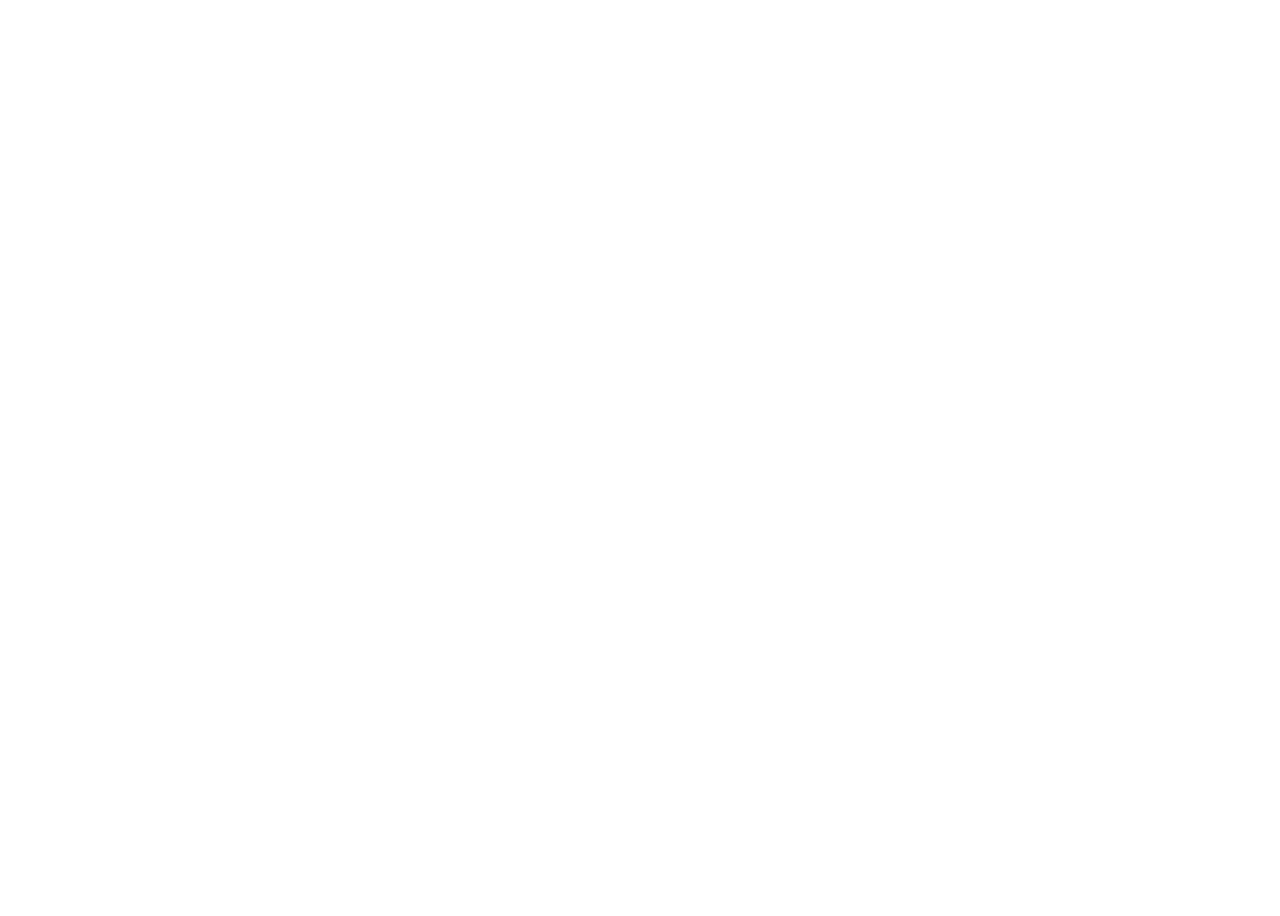
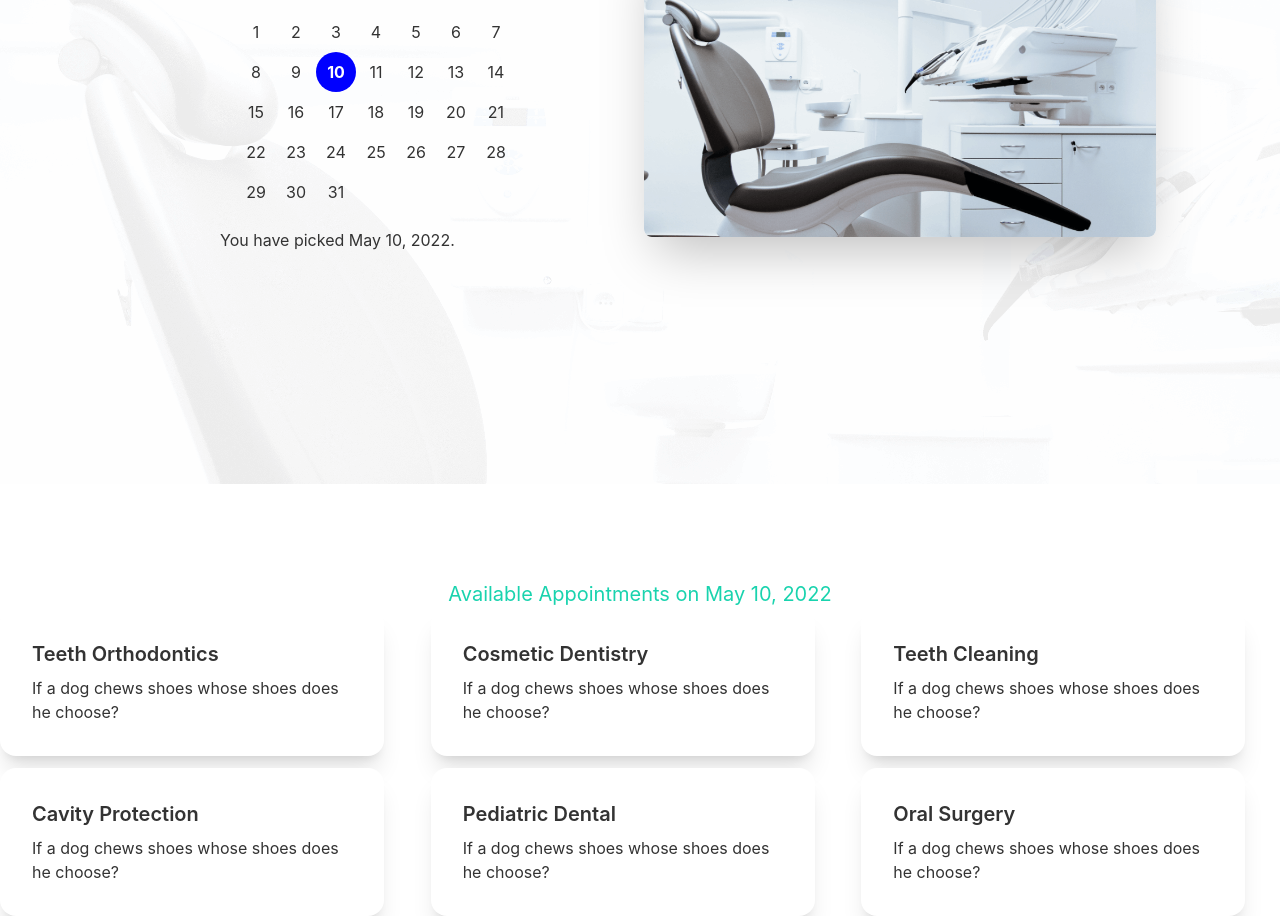
Before and after one commit to Shubratokumar/doctors-portal-client, a React (Create React App) app: page /appointment in a window 1280 px wide. Before the commit this address had no page. Shown: the part 380-1296 px from the top of the page. Before the commit the page ends 800 px from the top, so only its background shows below. Built offline with nearby package versions, Linux system fonts and the light colour scheme.

Commit message:
added service section at appointment route

```diff
--- a/package.json
+++ b/package.json
@@ -7,7 +7,9 @@
     "@testing-library/react": "^12.1.4",
     "@testing-library/user-event": "^13.5.0",
     "daisyui": "^2.14.3",
+    "date-fns": "^2.28.0",
     "react": "^17.0.2",
+    "react-day-picker": "^8.0.4",
     "react-dom": "^17.0.2",
     "react-router-dom": "^6.3.0",
     "react-scripts": "5.0.0",
--- /dev/null
+++ b/public/services.json
@@ -0,0 +1,57 @@
+[
+    {
+      "_id": 1,
+      "name": "Teeth Orthodontics",
+      "slots": [
+        "08.00 AM - 08.30 AM",
+        "08.30 AM - 09.00 AM",
+        "09.00 AM - 9.30 AM",
+        "09.30 AM - 10.00 AM",
+        "10.00 AM - 10.30 AM",
+        "10.30 AM - 11.00 AM"
+      ]
+    },
+    {
+      "_id": 2,
+      "name": "Cosmetic Dentistry",
+      "slots": [
+        "09.00 AM - 9.30 AM",
+        "09.30 AM - 10.00 AM",
+        "10.00 AM - 10.30 AM",
+        "10.30 AM - 11.00 AM"
+      ]
+    },
+    {
+      "_id": 3,
+      "name": "Teeth Cleaning",
+      "slots": []
+    },
+    {
+      "_id": 4,
+      "name": "Cavity Protection",
+      "slots": [
+        "10.00 AM - 10.30 AM",
+        "10.30 AM - 11.00 AM"
+      ]
+    },
+    {
+      "_id": 5,
+      "name": "Pediatric Dental",
+      "slots": [
+        "08.30 AM - 09.00 AM",
+        "09.00 AM - 9.30 AM",
+        "09.30 AM - 10.00 AM",
+        "10.00 AM - 10.30 AM",
+        "10.30 AM - 11.00 AM"
+      ]
+    },
+    {
+      "_id": 6,
+      "name": "Oral Surgery",
+      "slots": [
+        "09.30 AM - 10.00 AM",
+        "10.00 AM - 10.30 AM",
+        "10.30 AM - 11.00 AM"
+      ]
+    }
+  ]
--- a/src/App.js
+++ b/src/App.js
@@ -5,16 +5,18 @@
 import Navbar from "./Pages/Shared/Navbar";
 import Login from './Pages/Login/Login';
 import NotFound from "./Pages/NotFound/NotFound";
+import Appointment from "./Pages/Appointment/Appointment";
 
 function App() {
   return (
-    <div >
+    <div className="max-w-7xl mx-auto" >
       {/* className="px-2 lg:px-20" */}
       <Navbar/>
       <Routes>
         <Route path="/" element={<Home />} />
         <Route path="about" element={<About />} />
         <Route path="login" element={<Login />} />
+        <Route path="appointment" element={<Appointment />} />
         <Route path="*" element={<NotFound/>}/>
       </Routes>
     </div>
--- /dev/null
+++ b/src/Pages/Appointment/Appointment.js
@@ -0,0 +1,16 @@
+import React from 'react';
+import AppointmentBanner from './AppointmentBanner';
+import AvailableAppointment from './AvailableAppointment';
+import { useState } from 'react';
+
+const Appointment = () => {
+    const [ date, setDate ] = useState(new Date());
+    return (
+        <div>
+            <AppointmentBanner date={date} setDate={setDate}></AppointmentBanner>
+            <AvailableAppointment date={date}></AvailableAppointment>
+        </div>
+    );
+};
+
+export default Appointment;
--- /dev/null
+++ b/src/Pages/Appointment/AppointmentBanner.js
@@ -0,0 +1,35 @@
+import React from "react";
+import chair from "../../Assets/images/chair.png";
+import bg from "../../Assets/images/bg.png";
+import { DayPicker } from 'react-day-picker';
+import 'react-day-picker/dist/style.css';
+import { format } from "date-fns";
+
+const AppointmentBanner = ({date, setDate}) => {
+
+  return (
+    <section >
+      <div
+        style={{background: `url(${bg})`}}
+      class="hero min-h-screen">
+        <div class="hero-content flex-col lg:flex-row-reverse">
+          <img
+            src={chair}
+            class="max-w-sm lg:max-w-lg rounded-lg shadow-2xl"
+            alt="Chair"
+          />
+          <div className="px-14 lg:px-24">
+            <DayPicker
+            mode="single"
+            selected={date}
+            onSelect={setDate}
+            />
+          <p>You have picked {format(date, 'PP')}.</p>
+          </div>
+        </div>
+      </div>
+    </section>
+  );
+};
+
+export default AppointmentBanner;
--- /dev/null
+++ b/src/Pages/Appointment/AvailableAppointment.js
@@ -0,0 +1,25 @@
+import React, { useEffect } from 'react';
+import { format } from 'date-fns';
+import { useState } from 'react';
+import Service from './Service';
+
+const AvailableAppointment = ({date}) => {
+    const [services, setServices] = useState([])
+    useEffect(() => {
+        fetch("services.json")
+        .then(res => res.json())
+        .then(data => setServices(data))
+    }, [])
+    return (
+        <div className='pt-14 lg:pt-24'>
+            <h4 className='text-xl text-secondary text-center'>Available Appointments on {format(date, 'PP')}</h4>
+            <div className='grid grid-cols-1 lg:grid-cols-3 gap-3'>
+                {
+                    services.map(service => <Service key={service._ic} service={service}></Service>)
+                }
+            </div>
+        </div>
+    );
+};
+
+export default AvailableAppointment;
--- /dev/null
+++ b/src/Pages/Appointment/Service.js
@@ -0,0 +1,17 @@
+import React from "react";
+
+const Service = ({ service }) => {
+    const {name, slots} = service;
+  return (
+    <div>
+      <div class="card w-96 bg-base-100 shadow-xl">
+        <div class="card-body">
+          <h2 class="card-title">{name}</h2>
+          <p>If a dog chews shoes whose shoes does he choose?</p>
+        </div>
+      </div>
+    </div>
+  );
+};
+
+export default Service;
--- a/src/Pages/Home/Info.js
+++ b/src/Pages/Home/Info.js
@@ -17,7 +17,7 @@
         <InfoCard
           cardTitle="Visit our location"
           img={marker}
-          bgClass="bg-accent"
+          bgClass="bg-[#3A4256]"
           cardText="New York, WV 1006, United States"
         ></InfoCard>
         <InfoCard
--- a/src/Pages/Home/MakeAppointment.js
+++ b/src/Pages/Home/MakeAppointment.js
@@ -14,11 +14,11 @@
       </div>
       <div className="flex-1">
         <div className="p-4">
-          <p className="text-xl text-primary font-bold">Appointment</p>
-          <h1 className="text-4xl font-semibold text-white">
+          <p className="text-xl text-primary font-bold ">Appointment</p>
+          <h1 className="text-4xl font-semibold text-white py-5">
             Make an appointment Today
           </h1>
-          <p className="py-6 text-white">
+          <p className="py-6 text-white pb-5">
             It is a long established fact that a reader will be distracted by
             the readable content of a page when looking at its layout. The point
             of using Lorem Ipsumis that it has a more-or-less normal
--- a/src/Pages/Shared/Footer.js
+++ b/src/Pages/Shared/Footer.js
@@ -13,39 +13,36 @@
         }}
       >
         <div>
-          <span className="footer-title">Services</span>
+          <span className="footer-title">SERVICES</span>
           <Link to="" className="link link-hover">
-            Branding
+          Emergency Checkup
           </Link>
           <Link to="" className="link link-hover">
-            Design
+          Monthly Checkup
           </Link>
           <Link to="" className="link link-hover">
-            Marketing
+          Weekly Checkup
           </Link>
           <Link to="" className="link link-hover">
-            Advertisement
+          Deep Checkup
           </Link>
         </div>
         <div>
-          <span className="footer-title">Company</span>
+          <span className="footer-title">ORAL HEALTH</span>
           <Link to="" className="link link-hover">
-            About us
+          Fluoride Treatment
           </Link>
           <Link to="" className="link link-hover">
-            Contact
+          Cavity Filling
           </Link>
           <Link to="" className="link link-hover">
-            Jobs
-          </Link>
-          <Link to="" className="link link-hover">
-            Press kit
+          Teath Whitening
           </Link>
         </div>
         <div>
           <span className="footer-title">Legal</span>
           <Link to="" className="link link-hover">
-            Terms of use
+            Terms of Treatment
           </Link>
           <Link to="" className="link link-hover">
             Privacy policy
--- a/src/Pages/Shared/Navbar.js
+++ b/src/Pages/Shared/Navbar.js
@@ -8,9 +8,6 @@
         <Link to="/">Home</Link>
       </li>
       <li>
-        <Link to="/about">About</Link>
-      </li>
-      <li>
         <Link to="/appointment">Appointment</Link>
       </li>
       <li>
@@ -18,6 +15,9 @@
       </li>
       <li>
         <Link to="/contact">Contact Us</Link>
+      </li>
+      <li>
+        <Link to="/about">About</Link>
       </li>
       <li>
         <Link to="/login">Login</Link>
```
Also changed, not shown: 1 other file (tests, documents, lock files or other folders).
